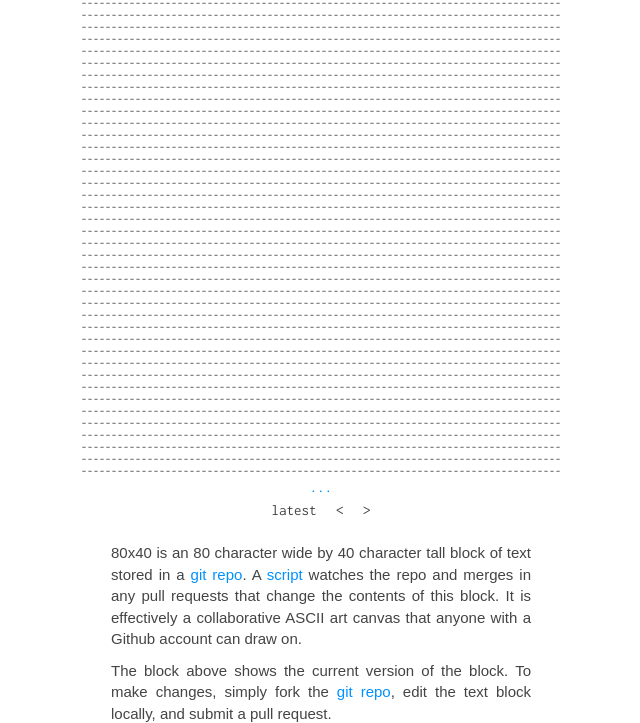
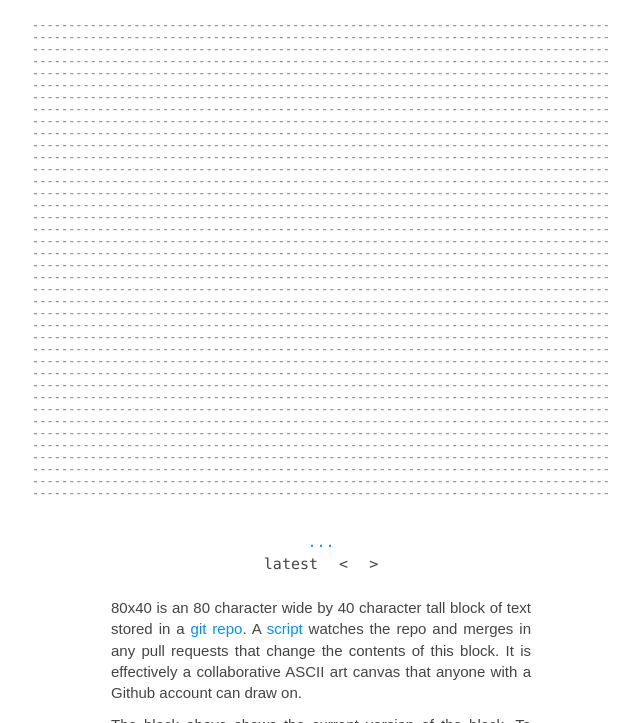
Before and after one commit to art-dot-git/80x40-client, a plain HTML site: page index.html in a window 1280 px wide. Shown: the part 77-800 px from the top of the page, without its empty margins (319-959 px from the left). Drawn offline with Linux system fonts and the light colour scheme; no server answers.

Commit message:
Use pre and code to preserve whitespace correctly

```diff
--- a/css/main.css
+++ b/css/main.css
@@ -36,17 +36,19 @@ a:hover {
 /* Page Header
  -----------------------------------------------------------------------------*/
 #header {
-   font-family: 'Inconsolata';
-
+   font-family: Consolas, 'Inconsolata', monospace;
    padding-bottom: 1.4rem;
 }
 
 #header #text-block {
-    font-family: 'Inconsolata', monospace;
+    font-family: Consolas, 'Inconsolata', monospace;
     font-size: 12px;
     line-height: 12px;
     white-space: nowrap;
     overflow: hidden;
+    color: #777;
+    background: none;
+    border: none;
 }
 
 #header #controls button {
@@ -76,7 +78,7 @@ article {
 
 article h2 {
    text-align: center;
-    font-family: 'Inconsolata';
+    font-family: Consolas, 'Inconsolata', monospace;
     font-size: 1.4em;
 }
 
@@ -90,7 +92,7 @@ article h2 {
 /* footer
  -----------------------------------------------------------------------------*/
 #page-footer {
-    font-family: 'Inconsolata', monospace;
+    font-family: Consolas, 'Inconsolata', monospace;
     margin-top: 4rem;
     margin-bottom: 5rem;
     color: #ccc;
--- a/index.html
+++ b/index.html
@@ -17,48 +17,48 @@
 <body id="page-top">
     <header id="header">
         <h1 id="logo">80x40</h1>
-        <div id="text-block">
---------------------------------------------------------------------------------</br>
---------------------------------------------------------------------------------</br>
---------------------------------------------------------------------------------</br>
---------------------------------------------------------------------------------</br>
---------------------------------------------------------------------------------</br>
---------------------------------------------------------------------------------</br>
---------------------------------------------------------------------------------</br>
---------------------------------------------------------------------------------</br>
---------------------------------------------------------------------------------</br>
---------------------------------------------------------------------------------</br>
---------------------------------------------------------------------------------</br>
---------------------------------------------------------------------------------</br>
---------------------------------------------------------------------------------</br>
---------------------------------------------------------------------------------</br>
---------------------------------------------------------------------------------</br>
---------------------------------------------------------------------------------</br>
---------------------------------------------------------------------------------</br>
---------------------------------------------------------------------------------</br>
---------------------------------------------------------------------------------</br>
---------------------------------------------------------------------------------</br>
---------------------------------------------------------------------------------</br>
---------------------------------------------------------------------------------</br>
---------------------------------------------------------------------------------</br>
---------------------------------------------------------------------------------</br>
---------------------------------------------------------------------------------</br>
---------------------------------------------------------------------------------</br>
---------------------------------------------------------------------------------</br>
---------------------------------------------------------------------------------</br>
---------------------------------------------------------------------------------</br>
---------------------------------------------------------------------------------</br>
---------------------------------------------------------------------------------</br>
---------------------------------------------------------------------------------</br>
---------------------------------------------------------------------------------</br>
---------------------------------------------------------------------------------</br>
---------------------------------------------------------------------------------</br>
---------------------------------------------------------------------------------</br>
---------------------------------------------------------------------------------</br>
---------------------------------------------------------------------------------</br>
---------------------------------------------------------------------------------</br>
---------------------------------------------------------------------------------</br>
-        </div>
+        <pre id="text-block"><code>
+--------------------------------------------------------------------------------
+--------------------------------------------------------------------------------
+--------------------------------------------------------------------------------
+--------------------------------------------------------------------------------
+--------------------------------------------------------------------------------
+--------------------------------------------------------------------------------
+--------------------------------------------------------------------------------
+--------------------------------------------------------------------------------
+--------------------------------------------------------------------------------
+--------------------------------------------------------------------------------
+--------------------------------------------------------------------------------
+--------------------------------------------------------------------------------
+--------------------------------------------------------------------------------
+--------------------------------------------------------------------------------
+--------------------------------------------------------------------------------
+--------------------------------------------------------------------------------
+--------------------------------------------------------------------------------
+--------------------------------------------------------------------------------
+--------------------------------------------------------------------------------
+--------------------------------------------------------------------------------
+--------------------------------------------------------------------------------
+--------------------------------------------------------------------------------
+--------------------------------------------------------------------------------
+--------------------------------------------------------------------------------
+--------------------------------------------------------------------------------
+--------------------------------------------------------------------------------
+--------------------------------------------------------------------------------
+--------------------------------------------------------------------------------
+--------------------------------------------------------------------------------
+--------------------------------------------------------------------------------
+--------------------------------------------------------------------------------
+--------------------------------------------------------------------------------
+--------------------------------------------------------------------------------
+--------------------------------------------------------------------------------
+--------------------------------------------------------------------------------
+--------------------------------------------------------------------------------
+--------------------------------------------------------------------------------
+--------------------------------------------------------------------------------
+--------------------------------------------------------------------------------
+--------------------------------------------------------------------------------
+        </code></pre>
         <a id="current-label" href=".">...</a>
         <div id="controls">
             <button id="latest-button">latest</button>
--- a/js/main.js
+++ b/js/main.js
@@ -25,9 +25,7 @@ var splitTextBlock = function(text) {
 };
 
 var updateTextBlock = function(block) {
-    $('#text-block').empty().append(block.map(function(x) {
-        return $('<span></span>').text(x).append('<br/>');
-    }));
+    $('#text-block code').text(block.join('\n'));
 };
 
 var getTextBlock = function(revision, f) {
```
